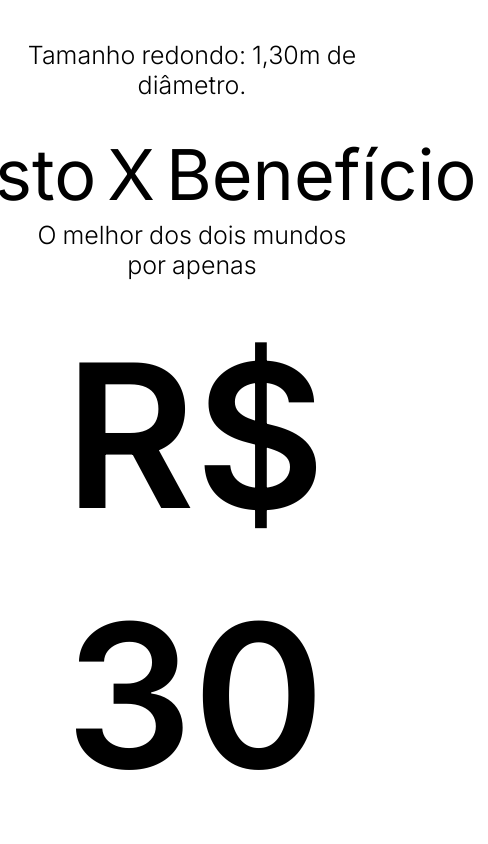
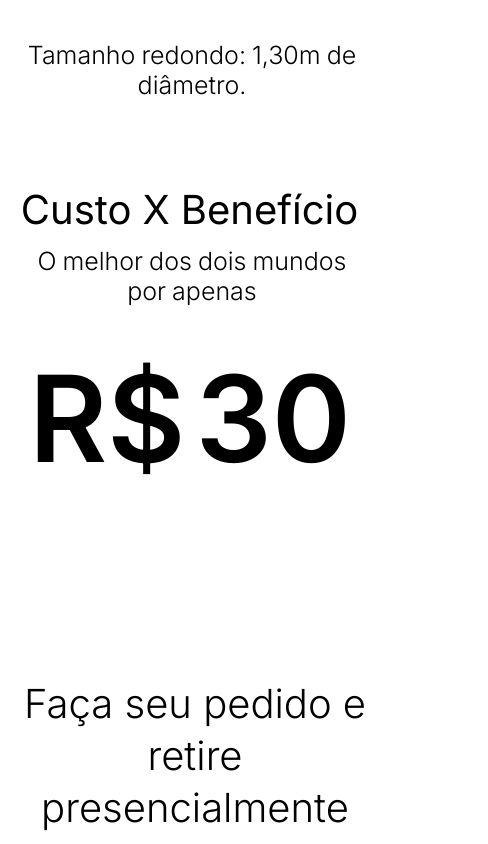
Before and after one commit to PatryckCardozo/umbrella, a Next.js app: page / in a window 390 px wide. Shown: the part 2260-3104 px from the top of the page, 488 px wide, since content can reach past the window. Built offline with nearby package versions, Linux system fonts and the light colour scheme.

Commit message:
Correcoes

```diff
--- a/src/components/Price/style.module.scss
+++ b/src/components/Price/style.module.scss
@@ -105,7 +105,6 @@
         font-size: 200px;
         margin: 0;
         font-weight: 600;
-        padding-left: 50px;
 
         span {
             margin-right: 25px;
@@ -117,18 +116,24 @@
 @media screen and (max-width: 768px) {
 
     .description {
-        flex-direction: column;
-        margin-top: 300px;
-        margin-bottom: 500px;
         text-align: center;
-        gap: 0;
+        align-items: center;
+        justify-content: center;
+        h2{
+            font-size: 40px;
+        }
     }
 
+    .price {
+        h2 {
+            font-size: 120px;
+            margin: 0;
+            font-weight: 600;
 
-    .imageContainer {
-        order: -1;
-        margin-bottom: 0;
-        margin-top: 0;
+            span {
+                margin-right: 5px;
+            }
+        }
     }
 
 }
--- a/src/components/SlidingImages/style.module.scss
+++ b/src/components/SlidingImages/style.module.scss
@@ -70,7 +70,6 @@
     .slidingImages .slider{
         height: 20vh;
         width: 100vw;
-        flex-direction: column;
 
     }
 
--- a/src/components/SlidingImagesCom/style.module.scss
+++ b/src/components/SlidingImagesCom/style.module.scss
@@ -61,7 +61,6 @@
 
     .slidingImages{
         padding-top: 100px;
-        padding-bottom: 200px;
         width: 100vw;
         text-align: center;
 
@@ -70,7 +69,6 @@
     .slidingImages .slider{
         height: 20vh;
         width: 100vw;
-        flex-direction: column;
 
     }
 
```
